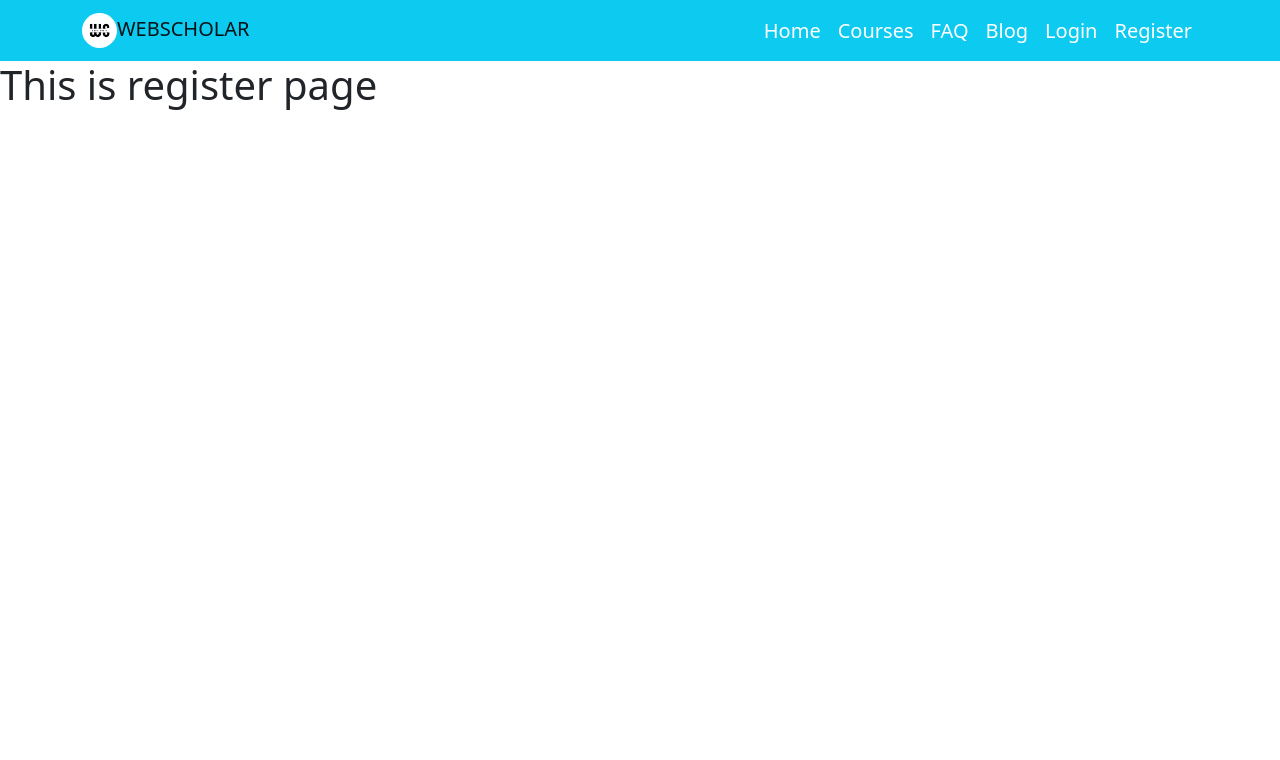
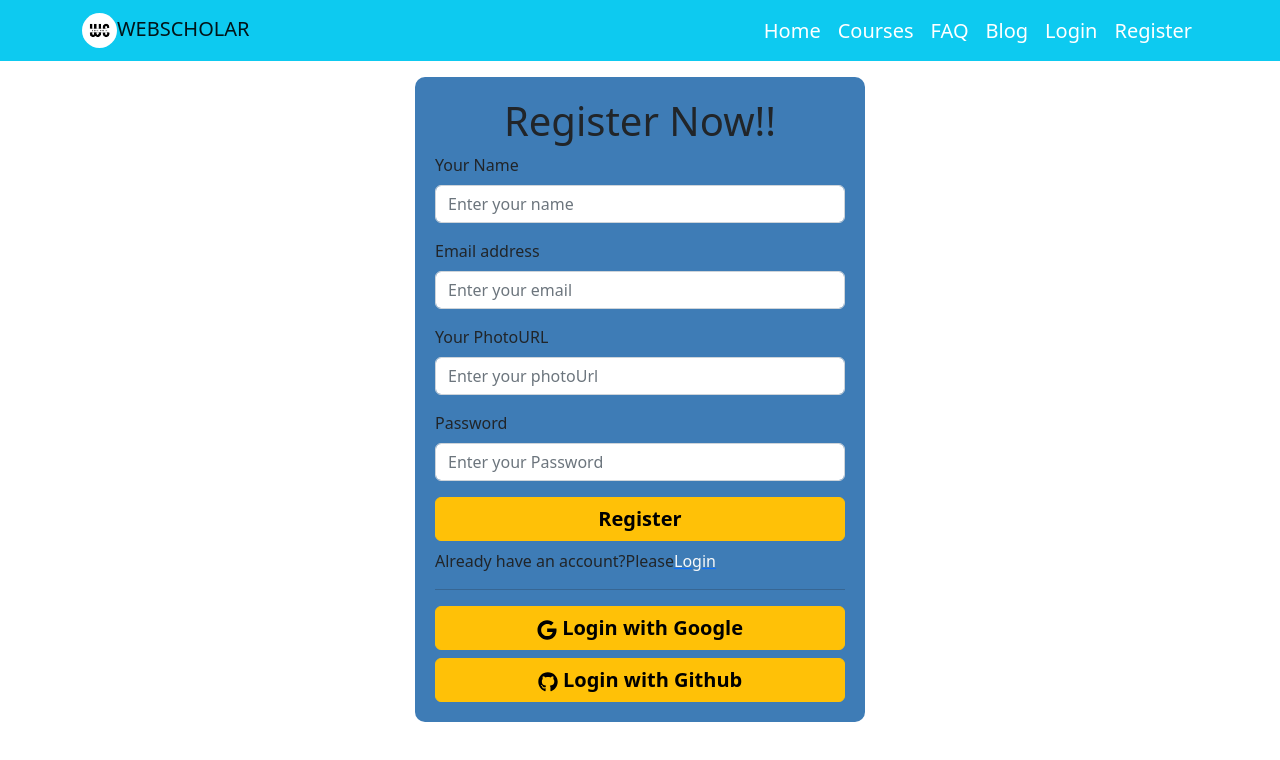
Before and after one commit to Atherbiswas/WebScholar_Client, a React (Create React App) app: page /register in a window 1280 px wide. Shown: the top 760 px of the page. Built offline with nearby package versions, Linux system fonts and the light colour scheme.

Commit message:
added register form

```diff
--- /dev/null
+++ b/src/pages/Login/Login.css
@@ -0,0 +1,8 @@
+.form-container{
+    background-color: rgb(62, 124, 182);
+    border-radius: 10px;
+    max-width: 450px;
+    width: 100%;
+    margin: auto;
+    padding: 20px;
+}
--- a/src/pages/Login/Login.js
+++ b/src/pages/Login/Login.js
@@ -1,9 +1,36 @@
 import React from 'react';
+import Button from 'react-bootstrap/Button';
+import Form from 'react-bootstrap/Form';
+import { Link } from 'react-router-dom';
+import './Login.css';
+import { FaGoogle, FaGithub } from 'react-icons/fa';
+
 
 const Login = () => {
     return (
-        <div>
-            <h2>This is login page</h2>
+        <div className='container d-flex mt-5'>
+            <Form className='form-container'>
+            <h1 className='text-center'>Login Now!!</h1>
+            <Form.Group className="mb-3" controlId="formBasicEmail">
+                <Form.Label>Email address</Form.Label>
+                <Form.Control name="name" type="email" placeholder="Enter your email" required/>
+            </Form.Group>
+            <Form.Group className="mb-3" controlId="formBasicPassword">
+                <Form.Label>Password</Form.Label>
+                <Form.Control name="password" type="password" placeholder="Enter your Password" required/>
+            </Form.Group>
+                <Button variant="warning" className='w-100 fs-5 fw-semibold' type="submit">
+                    Login
+                </Button>
+                <p className='mt-2'>Don't have account?Please<Link to='/register'><span className='text-light'>Register</span> </Link> </p>
+                <hr />
+                <Button variant="warning" className='w-100 mb-2 fs-5 fw-semibold' type="submit">
+                    <FaGoogle></FaGoogle> Login with Google
+                </Button>
+                <Button variant="warning" className='w-100 fs-5 fw-semibold' type="submit">
+                    <FaGithub></FaGithub> Login with Github
+                </Button>
+            </Form>
         </div>
     );
 };
--- a/src/pages/Register.js/Register.js
+++ b/src/pages/Register.js/Register.js
@@ -1,9 +1,42 @@
 import React from 'react';
+import Button from 'react-bootstrap/Button';
+import Form from 'react-bootstrap/Form';
+import { Link } from 'react-router-dom';
+import { FaGoogle, FaGithub } from 'react-icons/fa';
 
 const Register = () => {
     return (
-        <div>
-            <h1>This is register page</h1>
+        <div className='container d-flex mt-3'>
+            <Form className='form-container'>
+            <h1 className='text-center'>Register Now!!</h1>
+            <Form.Group className="mb-3" controlId="formBasicEmail">
+                <Form.Label>Your Name</Form.Label>
+                <Form.Control name="name" type="text" placeholder="Enter your name" required/>
+            </Form.Group>
+            <Form.Group className="mb-3" controlId="formBasicEmail">
+                <Form.Label>Email address</Form.Label>
+                <Form.Control name="email" type="email" placeholder="Enter your email" required/>
+            </Form.Group>
+            <Form.Group className="mb-3" controlId="formBasicEmail">
+                <Form.Label>Your PhotoURL</Form.Label>
+                <Form.Control name="photoURL" type="text" placeholder="Enter your photoUrl" />
+            </Form.Group>
+            <Form.Group className="mb-3" controlId="formBasicPassword">
+                <Form.Label>Password</Form.Label>
+                <Form.Control name="password" type="password" placeholder="Enter your Password" required/>
+            </Form.Group>
+                <Button variant="warning" className='w-100 fs-5 fw-semibold' type="submit">
+                    Register
+                </Button>
+                <p className='mt-2'>Already have an account?Please<Link to='/login'><span className='text-light'>Login</span> </Link> </p>
+                <hr />
+                <Button variant="warning" className='w-100 mb-2 fs-5 fw-semibold' type="submit">
+                    <FaGoogle></FaGoogle> Login with Google
+                </Button>
+                <Button variant="warning" className='w-100 fs-5 fw-semibold' type="submit">
+                    <FaGithub></FaGithub> Login with Github
+                </Button>
+            </Form>
         </div>
     );
 };
```
Also changed, not shown: src/pages/shared/Header/Header.js (+1 -1 lines).
